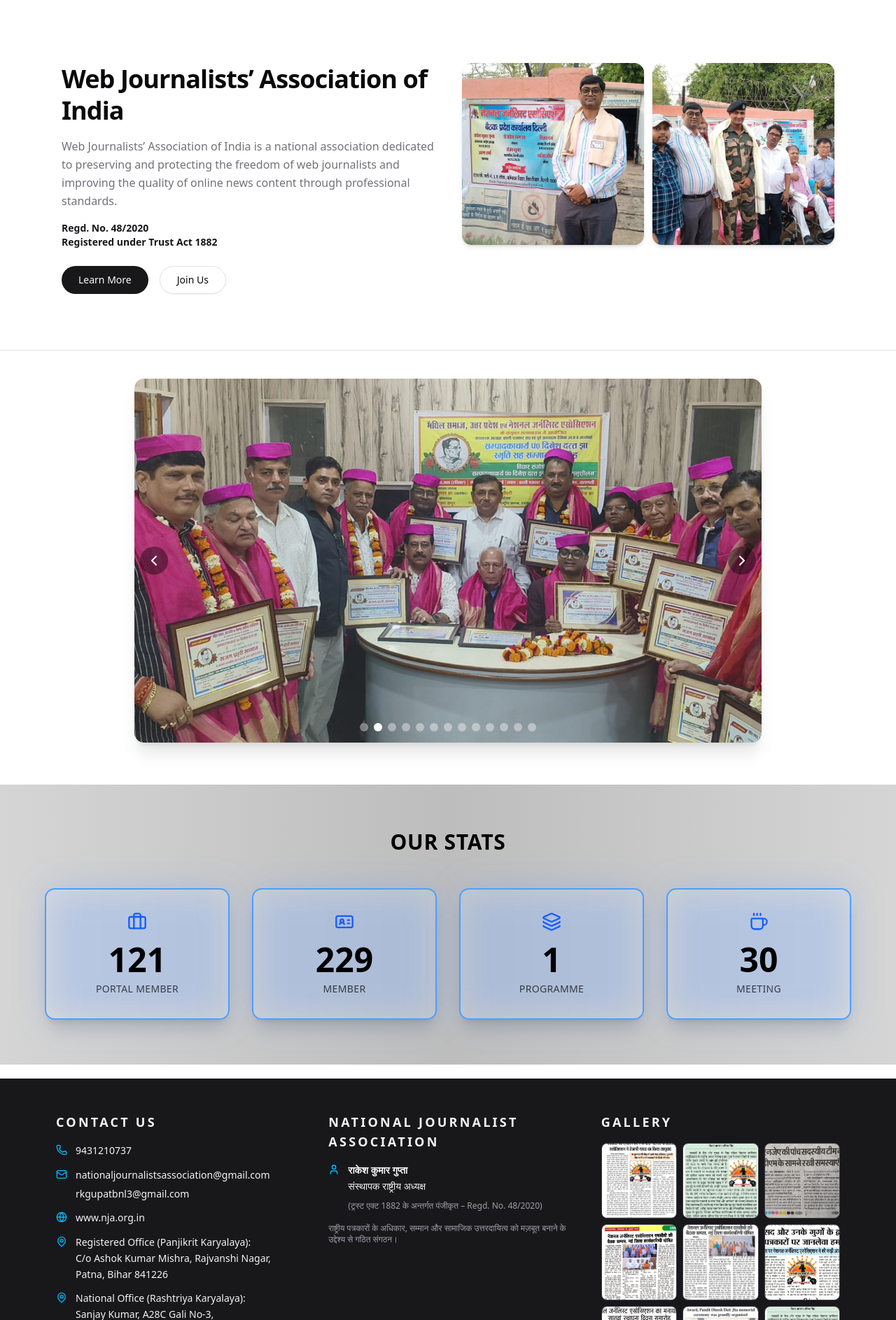
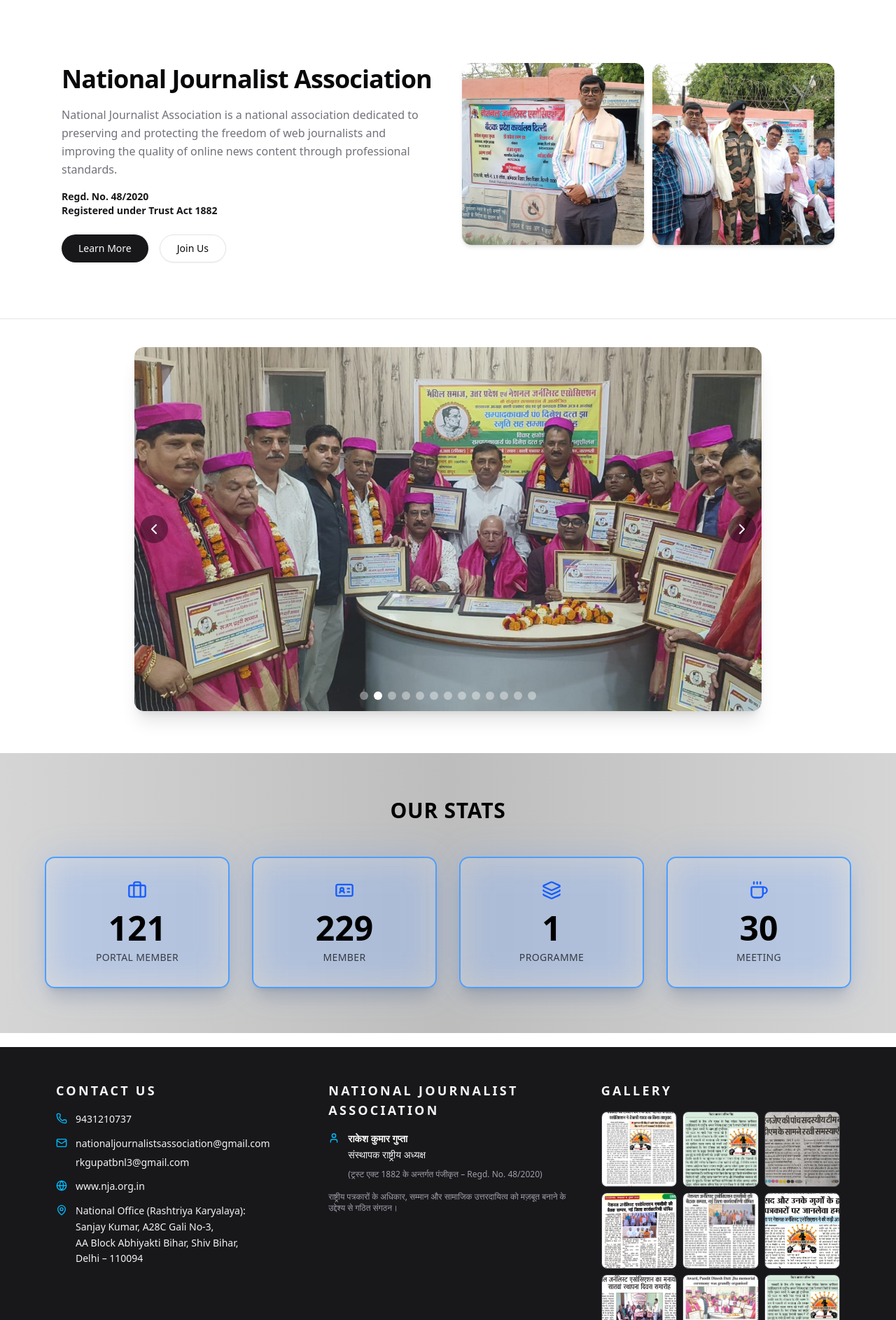
Before and after one commit to lazygupta/nja-app, a Next.js app: page / in a window 1280 px wide. Shown: the part 94-1980 px from the top of the page at 70% size. Built offline with nearby package versions, Linux system fonts and the light colour scheme.

Commit message:
updated metadata

```diff
--- a/app/layout.tsx
+++ b/app/layout.tsx
@@ -5,7 +5,7 @@
 import { Footer } from "@/components/footer";
 
 export const metadata: Metadata = {
-  title: "WJAI-like Association Site",
+  title: "National Journalist Association",
 };
 
 export default function RootLayout({ children }: { children: React.ReactNode }) {
--- a/components/footer.tsx
+++ b/components/footer.tsx
@@ -36,17 +36,6 @@
               >
                 www.nja.org.in
               </a>
-            </li>
-
-            <li className="flex gap-3">
-              <MapPin className="mt-0.5 h-4 w-4 text-sky-400" />
-              <span>
-                Registered Office (Panjikrit Karyalaya):
-                <br />
-                C/o Ashok Kumar Mishra, Rajvanshi Nagar,
-                <br />
-                Patna, Bihar 841226
-              </span>
             </li>
 
             <li className="flex gap-3">
--- a/components/hero.tsx
+++ b/components/hero.tsx
@@ -9,11 +9,11 @@
         {/* LEFT CONTENT */}
         <div className="flex flex-col justify-center">
           <h1 className="text-3xl font-bold leading-tight tracking-tight md:text-4xl">
-            Web Journalists’ Association of India
+            National Journalist Association
           </h1>
 
           <p className="mt-4 text-base leading-relaxed text-muted-foreground">
-            Web Journalists’ Association of India is a national association
+            National Journalist Association is a national association
             dedicated to preserving and protecting the freedom of web journalists
             and improving the quality of online news content through professional standards.
           </p>
```
